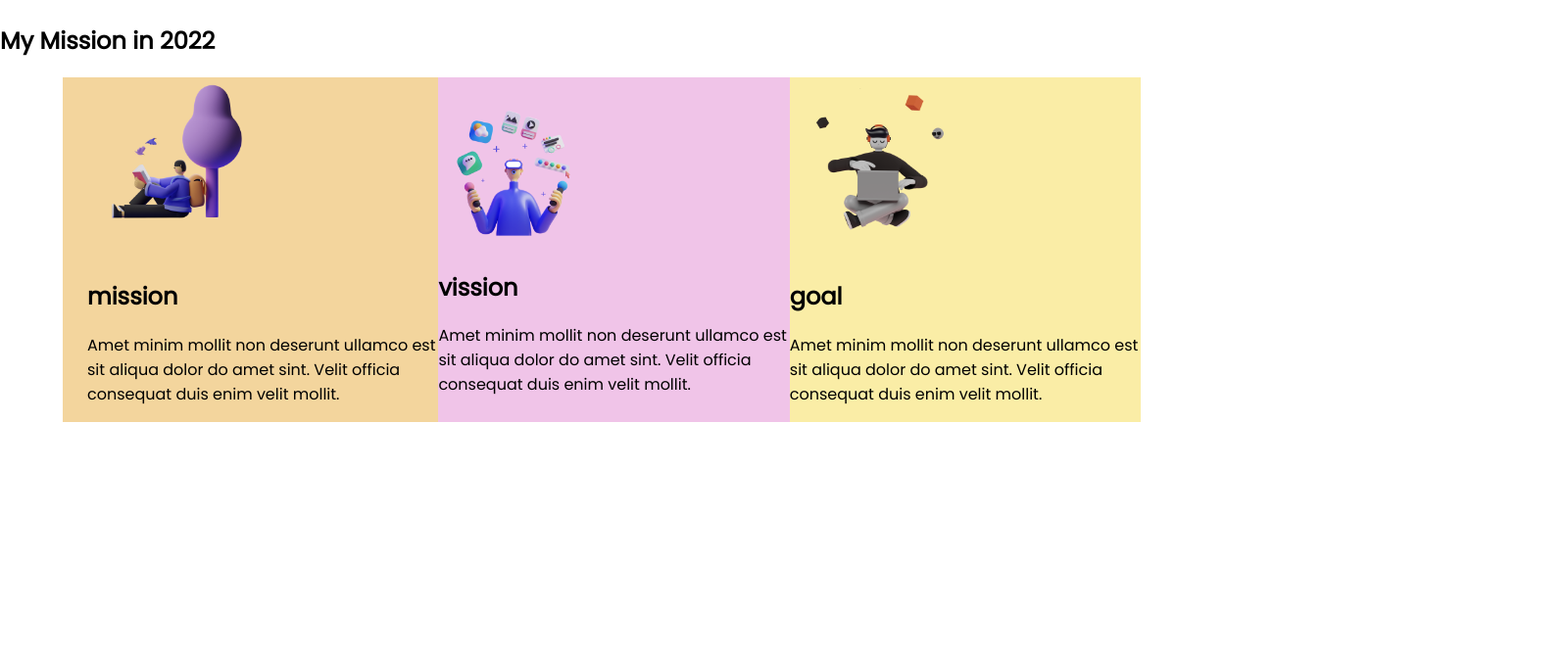
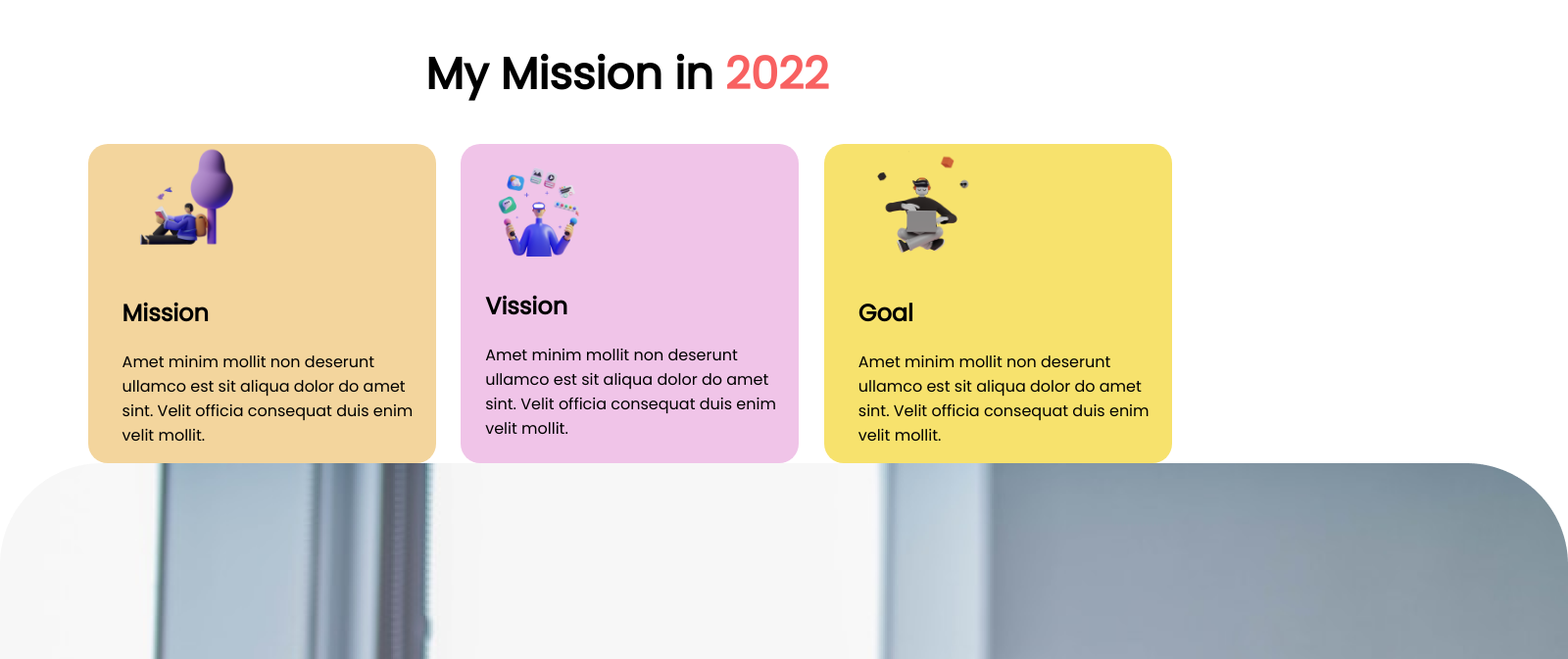
Before and after one commit to imranhossein4/assignment-one, a plain HTML site: page index.html in a window 1280 px wide. Shown: the part 476-1149 px from the top of the page at 98% size, 1600 px wide, since content can reach past the window. Before the commit the page ends 907 px from the top, so only its background shows below. Drawn offline with Linux system fonts and the light colour scheme.

Commit message:
mission-sec-done

```diff
--- a/index.html
+++ b/index.html
@@ -28,12 +28,12 @@
         </div>
     </section>]
     <section class="mission">
-        <h1>My Mission in 2022</h1>
+        <h1>My Mission in <span class="color-change">2022</span></h1>
         <div class="mission-sec">
 
             <div class="mission-sec-ele-1">
                 <img src="images/logo1.png" alt="">
-                <h2>mission</h2>
+                <h2>Mission</h2>
                 <p>Amet minim mollit non deserunt
                     ullamco est sit aliqua dolor do amet
                     sint. Velit officia consequat duis enim
@@ -41,7 +41,7 @@
             </div>
             <div class="mission-sec-ele-2">
                 <img src="images/logo2.png" alt="">
-                <h2>vission</h2>
+                <h2>Vission</h2>
                 <p>Amet minim mollit non deserunt
                     ullamco est sit aliqua dolor do amet
                     sint. Velit officia consequat duis enim
@@ -49,12 +49,23 @@
             </div>
             <div class="mission-sec-ele-3">
                 <img src="images/logo3.png" alt="">
-                <h2>goal</h2>
+                <h2>Goal</h2>
                 <p>Amet minim mollit non deserunt
                     ullamco est sit aliqua dolor do amet
                     sint. Velit officia consequat duis enim
                     velit mollit.</p>
             </div>
+        </div>
+    </section>
+    <section>
+        <div>
+            <img src="images/coding.png" alt="">
+        </div>
+        <div>
+            <h2>Develope</h2>
+            <h2>Without Limit</h2>
+            <P></P>
+        </div>
     </section>
 
 
--- a/style.css
+++ b/style.css
@@ -27,27 +27,37 @@ body{
     border-radius: 5px;
 
 }
-.mission{
+.mission h1{
+    font-size: 45px;
+    text-align: center;
 
 }
 .mission-sec{
     display: flex;
+
 }
 .mission-sec img{
-    width: 50%;
+    width: 40%;
 }
 
 .mission-sec-ele-1{
-    width: 28%;
+    width: 25%;
     background-color: rgb(243, 213, 157);
-    padding-left: 25px;
-    margin-left: 5%;
+    padding-left: 35px;
+    margin-left: 7%;
+    border-radius: 20px;
 }
 .mission-sec-ele-2{
-    width: 28%;
+    width: 25%;
     background-color: rgb(240, 196, 232);
+    margin-left: 2%;
+    padding-left: 25px;
+    border-radius: 20px;
 }
 .mission-sec-ele-3{
-    width: 28%;
-    background-color: rgb(250, 237, 166);
+    width: 25%;
+    background-color: rgb(247, 226, 109);
+    margin-left: 2%;
+    padding-left: 35px;
+    border-radius: 20px;
 }
```
Also changed, not shown: images/coding.png (added).
